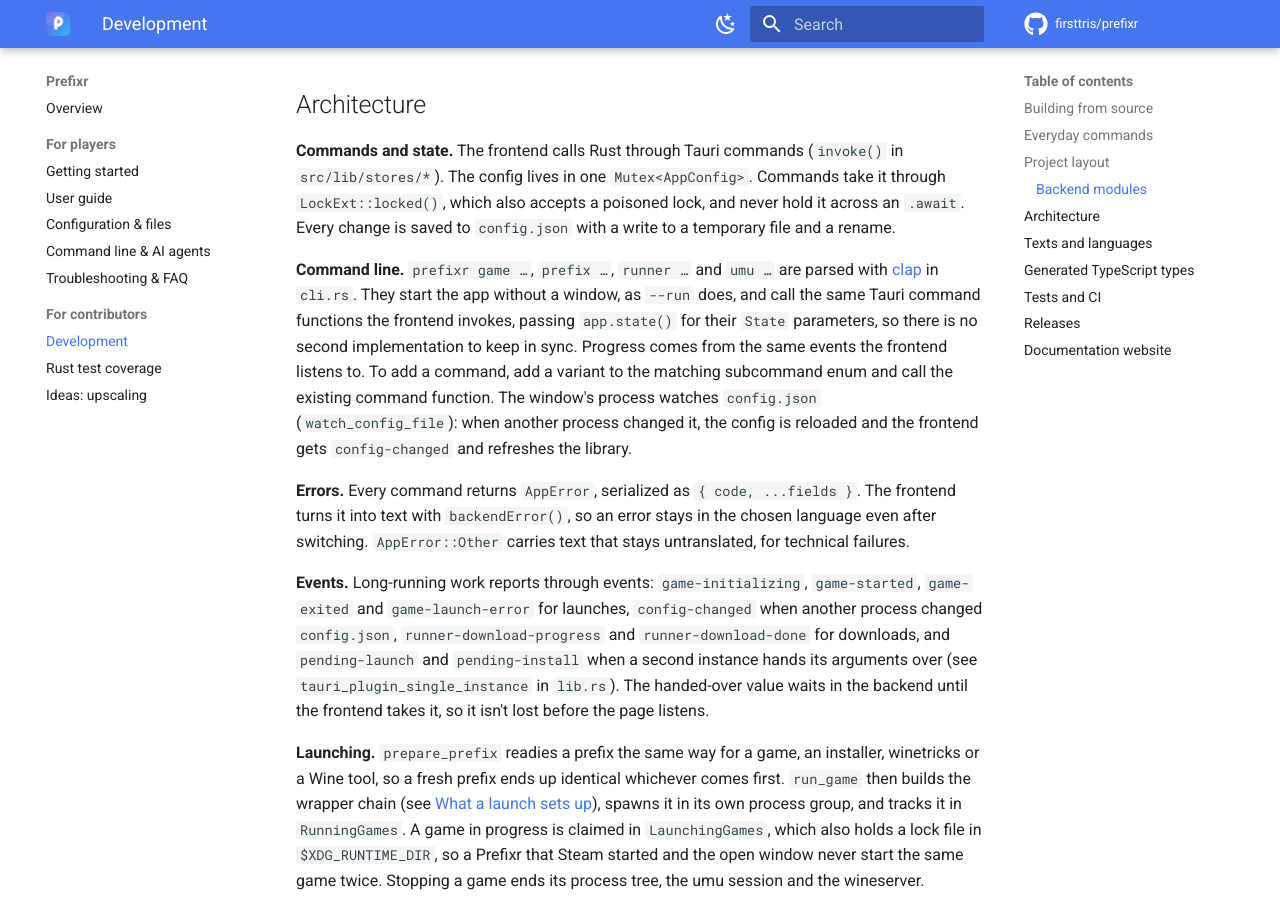
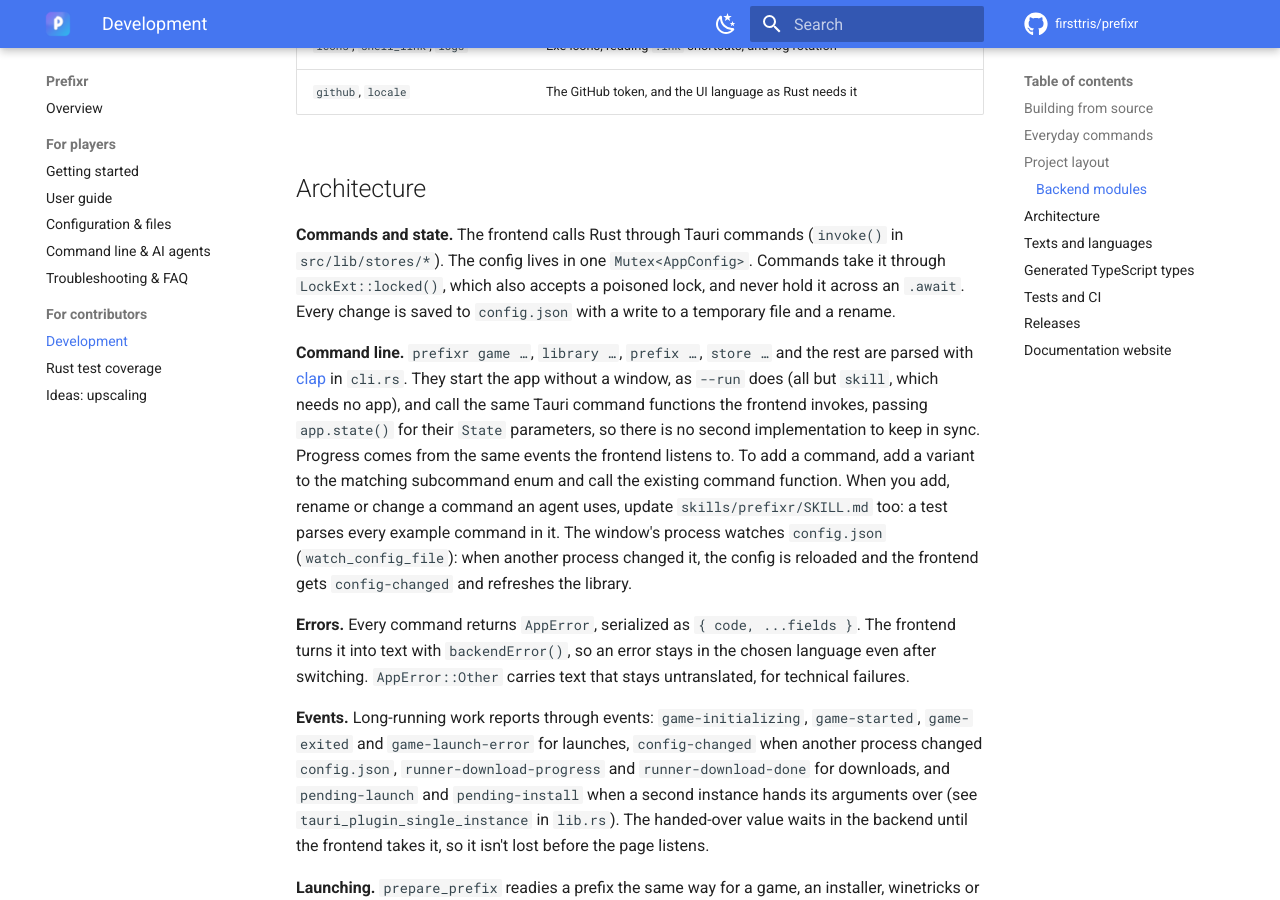
Before and after one commit to firsttris/prefixr, an MkDocs documentation site: the page built from docs/development.md, in a window 1280 px wide and 900 px high, scrolled down 3161 px. Built offline with MkDocs 1.6.1 and Material for MkDocs 9.7.7, drawn with Linux system fonts in a browser that asks for light colours; comment, search, counter and statistics services are not loaded; some of the changed text lies outside the part shown.

Commit message:
Bring the docs up to date with the backup settings and the skill
configuration.md: the `backup` settings in config.json, the backups/
folder, ~/.claude/skills/prefixr from `skill install`, and all command
groups. development.md: the skill in the layout, the backup module, and
keeping SKILL.md's examples in step with the commands.

Co-Authored-By: Claude Opus 5.5 <noreply@anthropic.com>
Claude-Session: https://claude.ai/code/session_01MAWRaLbdt3cAKzXCrE5VLd

```diff
--- a/docs/development.md
+++ b/docs/development.md
@@ -81,10 +81,12 @@ src/
     i18n/               Locale switching and backendError()
     types.ts            Re-exports the generated types
 tests/                  Vitest tests
+skills/prefixr/         The Agent Skill (SKILL.md) built into `prefixr skill install`
 src-tauri/
   src/
     lib.rs              App setup, single-instance handoff, command registration
-    cli.rs              The command line (`prefixr game …`), with its tests in cli/tests.rs
+    cli.rs              The command line (`prefixr game …`), with its tests in cli/tests.rs;
+                        library, store, backup and skill commands in cli/<name>.rs
     commands/           One module per area, each with its tests in commands/<name>/tests.rs
     config.rs           Loading, migrating and atomically saving config.json
     models.rs           The persisted data model (games, settings)
@@ -98,6 +100,7 @@ src-tauri/
 
 | Module | Responsibility |
 | --- | --- |
+| `backup` | Backups and restoring them, the automatic backups and their settings |
 | `games` | The library, launching and stopping games, installers, shortcuts, the `--run` headless mode |
 | `prefixes` | The prefix list, and finding the real prefix inside a Steam compatdata folder |
 | `runners` | Detecting runners and building the commands that run them |
@@ -119,14 +122,16 @@ src-tauri/
 `LockExt::locked()`, which also accepts a poisoned lock, and never hold it across an `.await`.
 Every change is saved to `config.json` with a write to a temporary file and a rename.
 
-**Command line.** `prefixr game …`, `prefix …`, `runner …` and `umu …` are parsed with
-[clap](https://docs.rs/clap) in `cli.rs`. They start the app without a window, as `--run` does, and
-call the same Tauri command functions the frontend invokes, passing `app.state()` for their
-`State` parameters, so there is no second implementation to keep in sync. Progress comes from the
-same events the frontend listens to. To add a command, add a variant to the matching subcommand
-enum and call the existing command function. The window's process watches `config.json`
-(`watch_config_file`): when another process changed it, the config is reloaded and the frontend gets
-`config-changed` and refreshes the library.
+**Command line.** `prefixr game …`, `library …`, `prefix …`, `store …` and the rest are parsed with
+[clap](https://docs.rs/clap) in `cli.rs`. They start the app without a window, as `--run` does
+(all but `skill`, which needs no app), and call the same Tauri command functions the frontend
+invokes, passing `app.state()` for their `State` parameters, so there is no second implementation
+to keep in sync. Progress comes from the same events the frontend listens to. To add a command, add
+a variant to the matching subcommand enum and call the existing command function. When you add,
+rename or change a command an agent uses, update `skills/prefixr/SKILL.md` too: a test parses
+every example command in it. The window's process watches `config.json` (`watch_config_file`):
+when another process changed it, the config is reloaded and the frontend gets `config-changed` and
+refreshes the library.
 
 **Errors.** Every command returns `AppError`, serialized as `{ code, ...fields }`. The frontend turns
 it into text with `backendError()`, so an error stays in the chosen language even after switching.
```
Also changed, not shown: README.md (+1 -1 lines), docs/README.md (+1 -1 lines), docs/configuration.md (+5 -2 lines).
